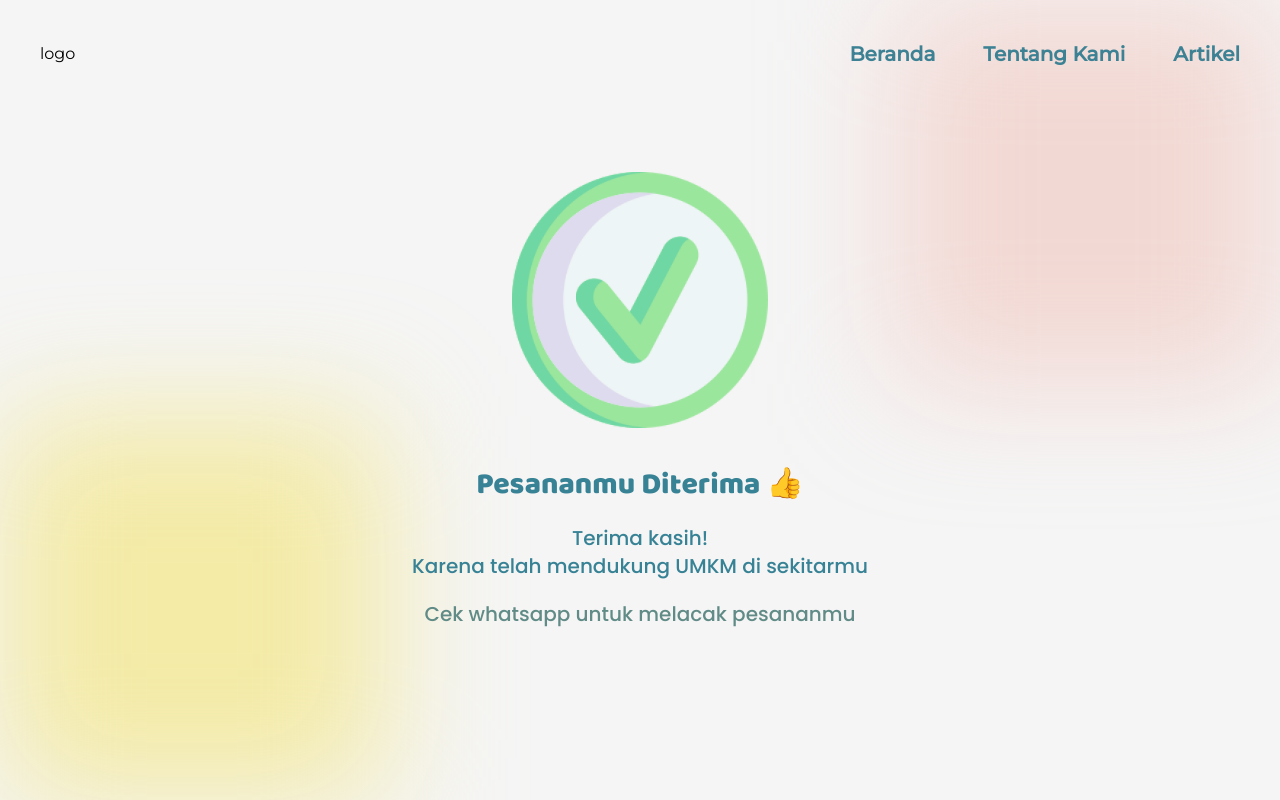
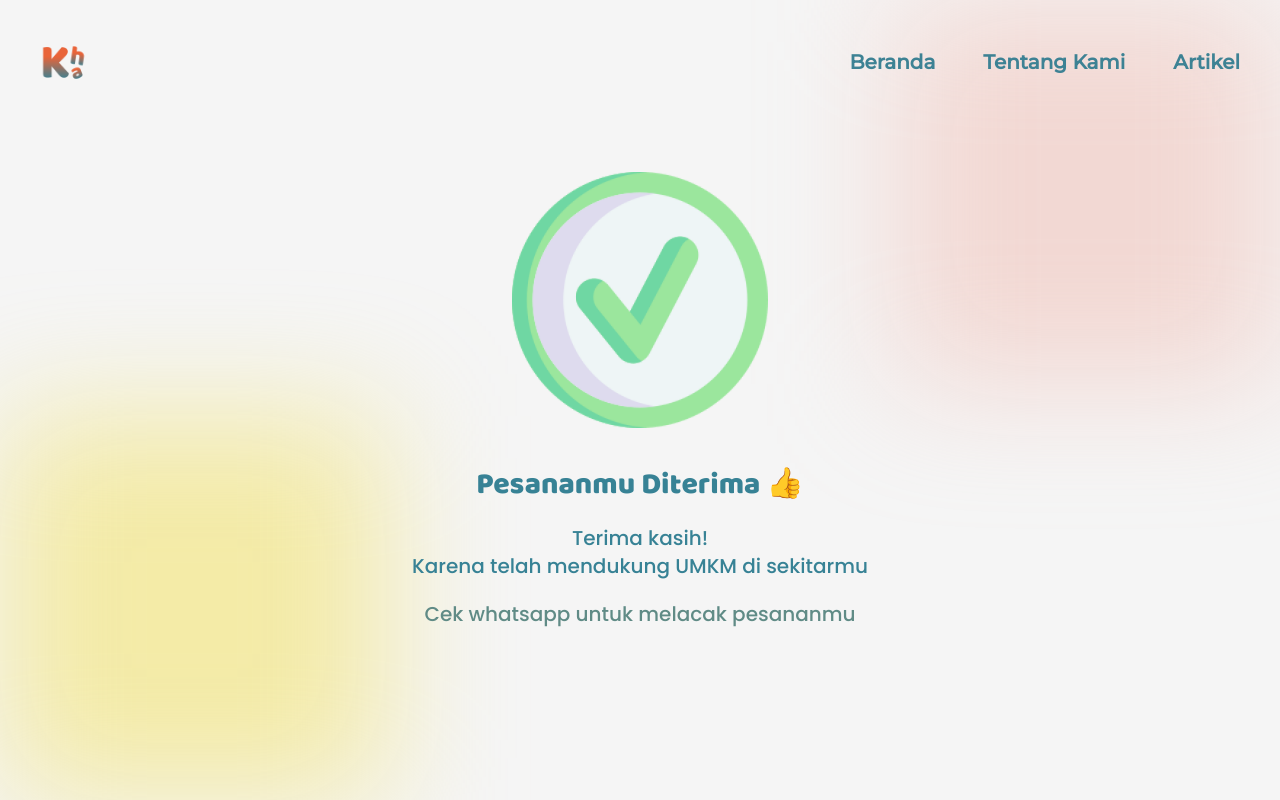
Before and after one commit to snailsquid/fewdc, a Next.js app: page /confirmed in a window 1280 px wide. Built offline with nearby package versions, Linux system fonts and the light colour scheme.

Commit message:
logo nav

```diff
--- a/app/components/nav.js
+++ b/app/components/nav.js
@@ -34,7 +34,10 @@ export default function Nav({ mtc, selected }) {
         padding: scroll ? [40, 16] : [40, 40],
       }}
     >
-      <div className="invisible absolute lg:relative lg:visible">logo</div>
+      <img
+        className="invisible w-12 absolute lg:relative lg:visible"
+        src={"/img/logo.png"}
+      ></img>
       <div
         className="flex gap-12 text-md lg:text-xl font-bold"
         style={{ color: mtc }}
```
